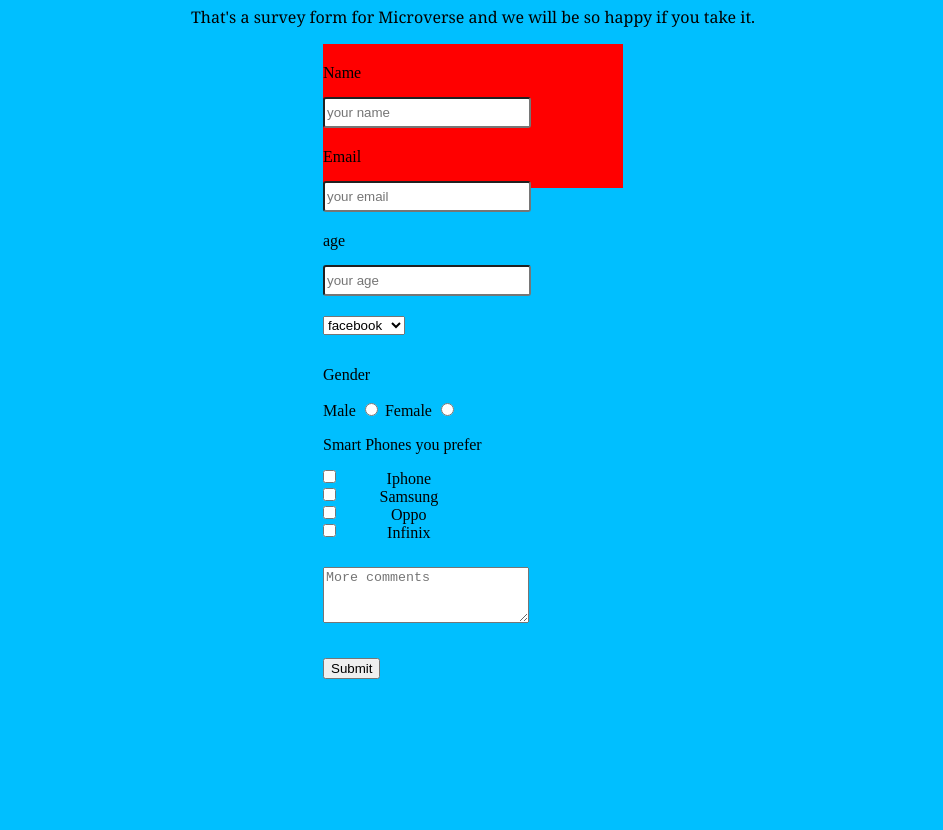
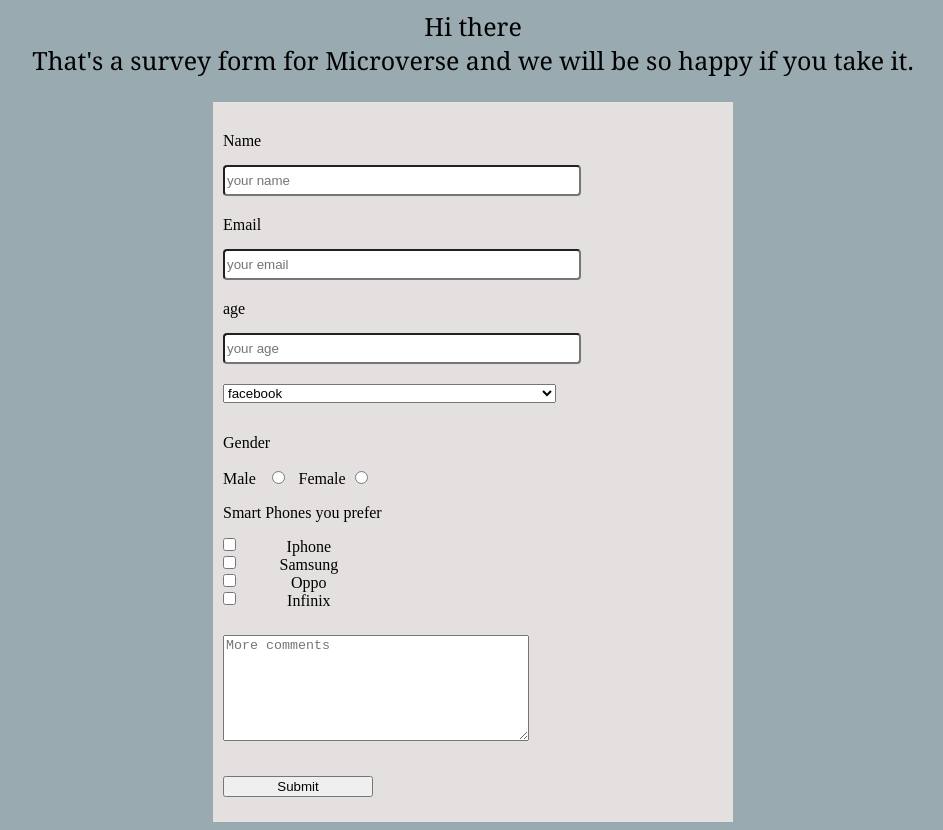
Before and after one commit to osama614/survey-form, a plain HTML site: page index.html in a window 1280 px wide. Shown: the part 80-910 px from the top of the page, without its empty margins (167-1110 px from the left). Before the commit the page ends 800 px from the top, so only its background shows below. Drawn offline with Linux system fonts and the light colour scheme.

Commit message:
complet_project

```diff
--- a/index.html
+++ b/index.html
@@ -8,7 +8,8 @@
 </head>
 <body>
     <h1 id="title">Survey</h1>
-    <p id="description">That's a survey form for Microverse and we will be so happy if you take it.</p>
+
+    <p id="description">Hi there <br> That's a survey form for Microverse and we will be so happy if you take it.</p>
     <form id="survey-form">
         <label id = "name-label" for = "name">Name</label><br>
         <input  placeholder = "your name" type = "text" id = "name" required><br>
@@ -42,6 +43,8 @@
 
         <input type = "submit" id = "submit"></input><br>
         </form>
+        <script src="https://cdn.freecodecamp.org/testable-projects-fcc/v1/bundle.js"></script>
+
 </body>
 
 </html>
--- a/style.css
+++ b/style.css
@@ -1,23 +1,25 @@
 body {
-    background-color: #00bfff ;
+    background-color: #99abb1 ;
 
 }
 h1 {
    text-align: center;
    font-family: Cambria, Cochin, Georgia, Times, 'Times New Roman', serif;
-
+   color: #e5e0e0;
 }
 #description {
     text-align: center;
    font-family: Cambria, Cochin, Georgia, Times, 'Times New Roman', serif;
+   font-size: 25px;
 }
 
 #survey-form {
     text-align: center;
-    width: 300px;
-    height: 100%;
+    width: 500px;
+    height: 700px;
     margin: auto;
-    background-color:red;
+    background-color:#e5e0e0;
+    padding: 10px;
 
 }
 #name-label{
@@ -26,12 +28,16 @@ h1 {
 }
 #name{
     height: 25px;
-    width: 200px;
+    width: 350px;
     border-radius: 3px;
+    clear: both;
     float: left;
+    border-radius: 4px;
+
 }
 #name:focus{
-    width: 400px;
+    background-color: grey;
+
 }
 #email-label{
     clear: left;
@@ -40,10 +46,16 @@ h1 {
 }
 #email{
     height: 25px;
-    width: 200px;
+    width: 350px;
     border-radius: 3px;
     clear: left;
     float: left;
+    border-radius: 4px;
+
+}
+#email:focus{
+    background-color: grey;
+
 }
 #number-label{
     clear: left;
@@ -52,15 +64,20 @@ h1 {
 }
 #number{
     height: 25px;
-    width: 200px;
+    width: 350px;
     border-radius: 3px;
     clear: left;
     float: left;
+    border-radius: 4px;
+}
+#number:focus{
+    background-color: grey;
 }
 #dropdown{
     clear: left;
     float: left;
     margin: 20px 250px 15px 0px;
+    width: 25em;
 }
 .genderdiv {
     text-align: left;
@@ -73,6 +90,7 @@ h1 {
 }
 .cclass {
         margin: 0px 25px 5px 0px;
+        width: 2em;
 }
 .checkboxclass input[type=checkbox] {
     float: left;
@@ -80,8 +98,8 @@ h1 {
     margin: 0px 25px 5px 0px;
 }
 .textclass {
-    height: 50px;
-    width: 200px;
+    height: 100px;
+    width: 300px;
     clear: left;
     float: left;
     margin: 25px 250px 15px 0px;
@@ -90,4 +108,8 @@ h1 {
     clear: left;
     float: left;
     margin: 20px 250px 15px 0px;
+    width: 150px;
 }
+.gender{
+    width: 2em;
+}
```
